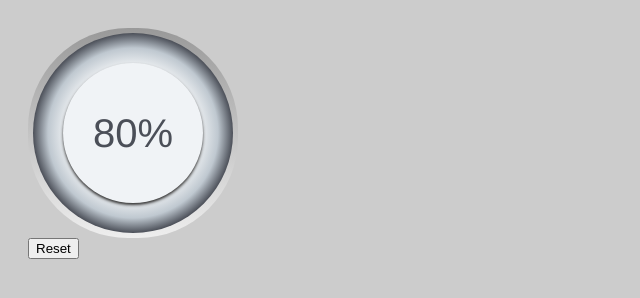
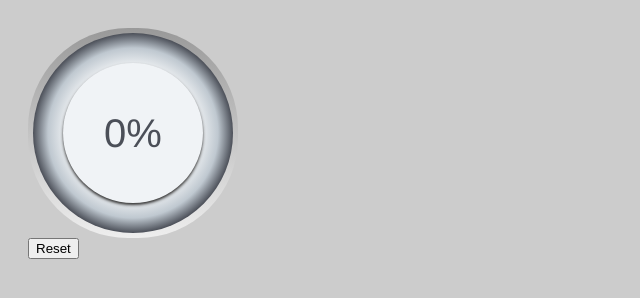
Before and after one commit to benzhe/CSS3-Round-Progress-Bar, a plain HTML site: page index.html in a window 1280 px wide. Both pictures are taken after a click on the button "Reset". Shown: the full height of the page, 0-640 px from the left. Drawn offline with Linux system fonts and the light colour scheme.

Commit message:
Update gh-pages

```diff
--- a/index.html
+++ b/index.html
@@ -171,6 +171,7 @@ function reset(){
         startMask = document.getElementsByClassName('start_mask')[0],
         endMask = document.getElementsByClassName('end_mask')[0];
     right.style.cssText = left.style.cssText = startMask.style.cssText = endMask.style.cssText = "";
+    document.getElementById('text').textContent = "0%";
 }
 
 //]]>
```
